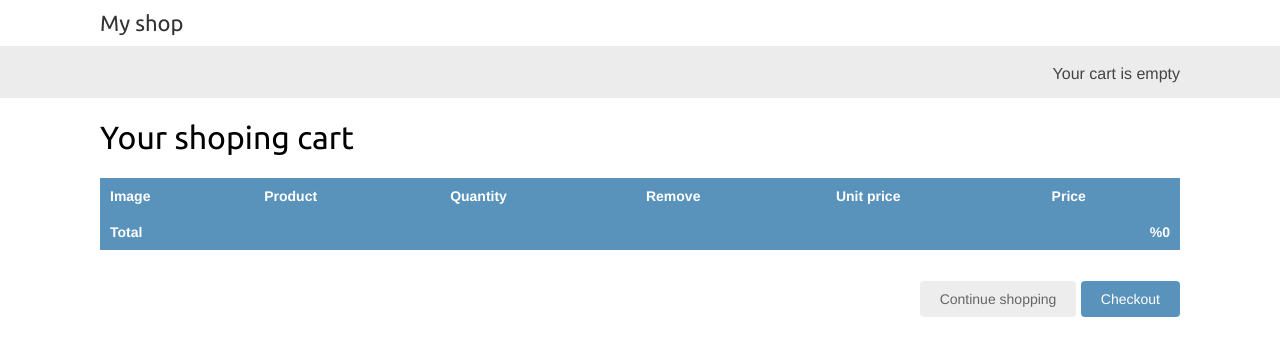
After one commit to oxid322/myshop, a Django app: page /cart/ in a window 1280 px wide. The commit adds this page. Shown: the top 356 px of the page. Run offline with Django 4.2, Linux system fonts and the light colour scheme.

Commit message:
adding cart form, cart views and templates

```diff
--- a/cart/cart.py
+++ b/cart/cart.py
@@ -2,8 +2,9 @@ from decimal import Decimal
 from django.conf import settings
 from shop.models import Product
 
+
 class Cart:
-    def __int__(self, request):
+    def __init__(self, request):
         """
         Инициализировать корзину
         """
@@ -21,7 +22,7 @@ class Cart:
         product_id = str(product.id)
         if product_id not in self.cart:
             self.cart[product_id] = {'quantity': 0,
-                                     'price' :  str(product.price)}
+                                     'price': str(product.price)}
         if override_quantity:
             self.cart[product_id]['quantity'] = quantity
         else:
@@ -65,7 +66,7 @@ class Cart:
         return sum(item['quantity'] for item in self.cart.values())
 
     def get_total_price(self):
-        return sum(Decimal(item['price'])*item['quantity'] for item in self.cart.values())
+        return sum(Decimal(item['price']) * item['quantity'] for item in self.cart.values())
 
     def clear(self):
         #удалить корзину из сеанса
--- /dev/null
+++ b/cart/forms.py
@@ -0,0 +1,14 @@
+from django import forms
+
+PRODUCT_QUANTITY_CHOICES = [(i, str(i)) for i in range(1, 21)]
+
+
+class CartAddForm(forms.Form):
+    quantity = forms.TypedChoiceField(
+        choices=PRODUCT_QUANTITY_CHOICES,
+        coerce=int)
+    #указывает должно ли кол-во быть прибалено к
+    #к любому существующему кол-ву в корзине или должно быть переопределение
+    override = forms.BooleanField(required=False,
+                                  initial=False,
+                                  widget=forms.HiddenInput)
--- /dev/null
+++ b/cart/templates/cart/detail.html
@@ -0,0 +1,54 @@
+{% extends "shop/base.html" %}
+{% load static %}
+
+{% block title %}
+    Your shoping cart
+{% endblock %}
+
+{%  block content %}
+    <h1>Your shoping cart</h1>
+    <table class="cart">
+        <thead>
+            <tr>
+                <th>Image</th>
+                <th>Product</th>
+                <th>Quantity</th>
+                <th>Remove</th>
+                <th>Unit price</th>
+                <th>Price</th>
+            </tr>
+        </thead>
+        <tbody>
+            {% for item in cart %}
+                {% with product=item.product %}
+                    <tr>
+                        <td>
+                            <a href="{{ product.get_absolute_url }}">
+                                <img src="{% if product.image %}{{ product.image }}{% else %}{% static "img/no_image.png" %}{% endif %}"
+                            </a>
+                        </td>
+                        <td>{{ product.name }}</td>
+                        <td>{{ item.quantity }}</td>
+                        <td>
+                            <form action="{% url "cart:cart_remove" product.id %}" method="post">
+                                <input type="submit" value="Remove">
+                                {% csrf_token %}
+                            </form>
+                        </td>
+                        <td class="num">${{ item.price }}</td>
+                        <td class="num">${{ item.total_price }}</td>
+                    </tr>
+                {% endwith %}
+            {% endfor %}
+            <tr class="total">
+                <td>Total</td>
+                <td colspan="4"></td>
+                <td class="num">%{{ cart.get_total_price }}</td>
+            </tr>
+        </tbody>
+    </table>
+    <p class="text-right">
+        <a href="{% url "shop:product_list" %}" class="button light">Continue shopping</a>
+        <a href="#" class="button">Checkout</a>
+    </p>
+{% endblock %}
--- /dev/null
+++ b/cart/urls.py
@@ -0,0 +1,11 @@
+from django.urls import path
+from . import views
+
+app_name = 'cart'
+
+urlpatterns = [
+    path('', views.cart_detail, name='cart_detail'),
+    path('add/<int:product_id>/', views.cart_add, name='cart_add'),
+    path('remove/<int:product_id>/', views.cart_remove,
+         name='cart_remove'),
+]
--- a/cart/views.py
+++ b/cart/views.py
@@ -1,3 +1,30 @@
-from django.shortcuts import render
+from django.shortcuts import render, redirect, get_object_or_404
+from django.views.decorators.http import require_POST
+from shop.models import Product
+from .cart import Cart
+from .forms import CartAddForm
 
-# Create your views here.
+@require_POST
+def cart_add(request, product_id):
+    cart = Cart(request)
+    product = get_object_or_404(Product, id=product_id)
+    form = CartAddForm(request.POST)
+    if form.is_valid():
+        cd = form.cleaned_data
+        cart.add(product=product,
+                 quantity=cd['quantity'],
+                 override_quantity=cd['override'])
+    return redirect('cart:cart_detail')
+
+@require_POST
+def cart_remove(request, product_id):
+    cart = Cart(request)
+    product = get_object_or_404(Product, id=product_id)
+    cart.remove(product)
+    return redirect('cart:cart_detail')
+
+def cart_detail(request):
+    cart = Cart(request)
+    return render(request,
+                  'cart/detail.html',
+                  {'cart': cart})
--- a/myshop/urls.py
+++ b/myshop/urls.py
@@ -21,6 +21,7 @@ from django.conf.urls.static import static
 
 urlpatterns = [
     path('admin/', admin.site.urls),
+    path('cart/', include('cart.urls', namespace='cart')),
     path('', include('shop.urls', namespace='shop')),
 ]
 
--- a/shop/templates/shop/product/detail.html
+++ b/shop/templates/shop/product/detail.html
@@ -15,6 +15,11 @@
         </a>
         </h2>
         <p class="price">${{ product.price }}</p>
+        <form action="{% url "cart:cart_add" product.id %}" method="post">
+            {{ cart_product_form }}
+            {% csrf_token %}
+            <input type="submit" value="Add to cart">
+        </form>
             {{ product.description|linebreaks }}
     </div>
 {% endblock %}
--- a/shop/views.py
+++ b/shop/views.py
@@ -1,5 +1,6 @@
 from django.shortcuts import render, get_object_or_404
 from .models import Category, Product
+from cart.forms import CartAddForm
 
 
 def product_list(request, category_slug=None):
@@ -22,7 +23,9 @@ def product_detail(request, id, slug):
                                 id=id,
                                 slug=slug,
                                 available=True)
+    cart_product_form = CartAddForm()
     return render(request,
                   'shop/product/detail.html',
-                  {'product': product})
+                  {'product': product,
+                   'cart_product_form': cart_product_form})
 # Create your views here.
```
Also changed, not shown: db.sqlite3.
